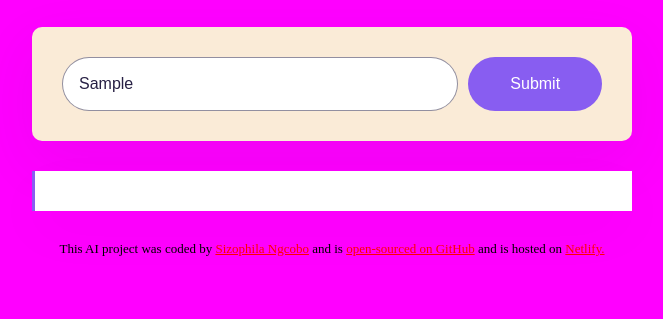
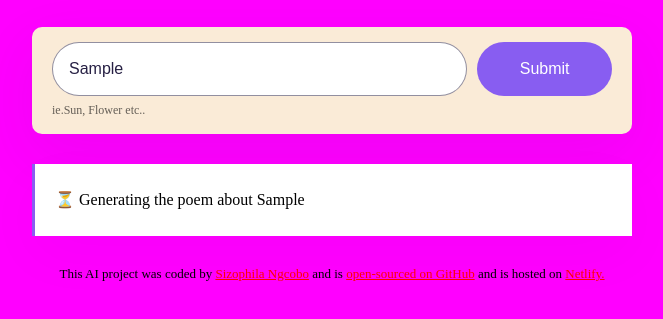
Before and after one commit to sizophila10/ai-poem-generator, a plain HTML site: page index.html in a window 1280 px wide. Both pictures are taken after typing "Sample" into the empty fields and a click on the input 843 px from the left and 261 px from the top of the page. Shown: the part 177-496 px from the top of the page, without its empty margins (308-971 px from the left). Drawn offline with nearby package versions, Linux system fonts and the light colour scheme; no server answers.

Commit message:
improved the user experience

```diff
--- a/index.html
+++ b/index.html
@@ -15,6 +15,7 @@
       </header>
 
       <main>
+        <div class="form-container">
           <form id="poem-generator-form">
             <input
               type="text"
@@ -27,7 +28,9 @@
             />
             <input type="submit" class="submit-button" />
           </form>
-        <div class="poem" id="poem"></div>
+          <div class="hint">ie.Sun, Flower etc..</div>
+        </div>
+        <div class="poem hidden" id="poem"></div>
       </main>
 
       <footer>
--- a/src/index.js
+++ b/src/index.js
@@ -19,6 +19,10 @@ function generatePoem(event) {
   let prompt = `User instructions: Generate a poem about ${instructionsInput.value}`;
   let apiURL = `https://api.shecodes.io/ai/v1/generate?prompt=${prompt}&context=${context}&key=${apiKey}`;
 
+  let poemElement = document.querySelector("#poem");
+  poemElement.classList.remove("hidden");
+  poemElement.innerHTML = `<div class="generating">⏳ Generating the poem about ${instructionsInput.value} </div>`;
+
   console.log("Generating poem");
   console.log(`Prompt:${prompt}`);
   console.log(`Context:${context}`);
--- a/src/styles.css
+++ b/src/styles.css
@@ -23,13 +23,23 @@ h1 {
   color: #272044;
 }
 
-form {
-  padding: 30px;
+.form-container {
+  padding: 15px 20px;
   background-color: antiquewhite;
   box-shadow: 0px 20px 60px rgba(65, 50, 100, 0.08);
   border-radius: 10px;
+  margin-bottom: 30px;
+}
+
+form {
   display: flex;
-  margin-bottom: 30px;
+}
+
+.hint {
+  line-height: 1.5;
+  margin-top: 5px;
+  opacity: 0.6;
+  font-size: 12px;
 }
 
 .instructions {
@@ -62,8 +72,27 @@ form {
   box-shadow: 0px 20px 60px rgba(39, 33, 66, 0.03);
 }
 
+.hidden {
+  display: none;
+}
+
 footer {
   text-align: center;
   font-size: 13px;
   margin-top: 30px;
 }
+
+.generating {
+  animation: blink-animation 1s steps(5, start) infinite;
+}
+
+@keyframes blink-animation {
+  to {
+    visibility: hidden;
+  }
+}
+@-webkit-keyframes blink-animation {
+  to {
+    visibility: hidden;
+  }
+}
```
Lines whose indentation alone changed are shown as unchanged.
